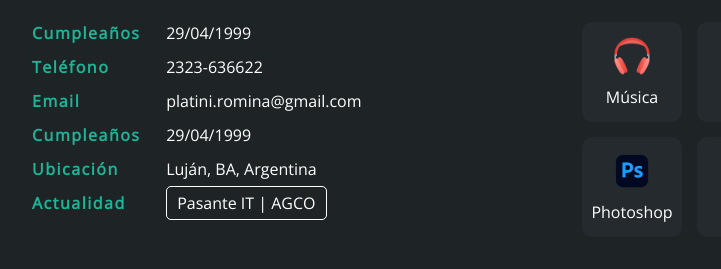
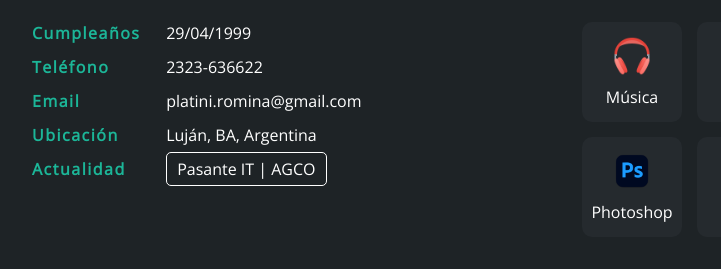
Before and after one commit to platiniromina/platiniromina.github.io, a plain HTML site: page index.html in a window 1280 px wide. Shown: the part 1071-1340 px from the top of the page, 58-779 px from the left. Drawn offline with nearby package versions, Linux system fonts and the light colour scheme.

Commit message:
Update index.html

```diff
--- a/index.html
+++ b/index.html
@@ -84,10 +84,6 @@
                         <li>
                             <strong>Email</strong>
                             platini.romina@gmail.com
-                        </li>
-                        <li>
-                            <strong>Cumpleaños</strong>
-                            29/04/1999
                         </li>
                         <li>
                             <strong>Ubicación</strong>
```
